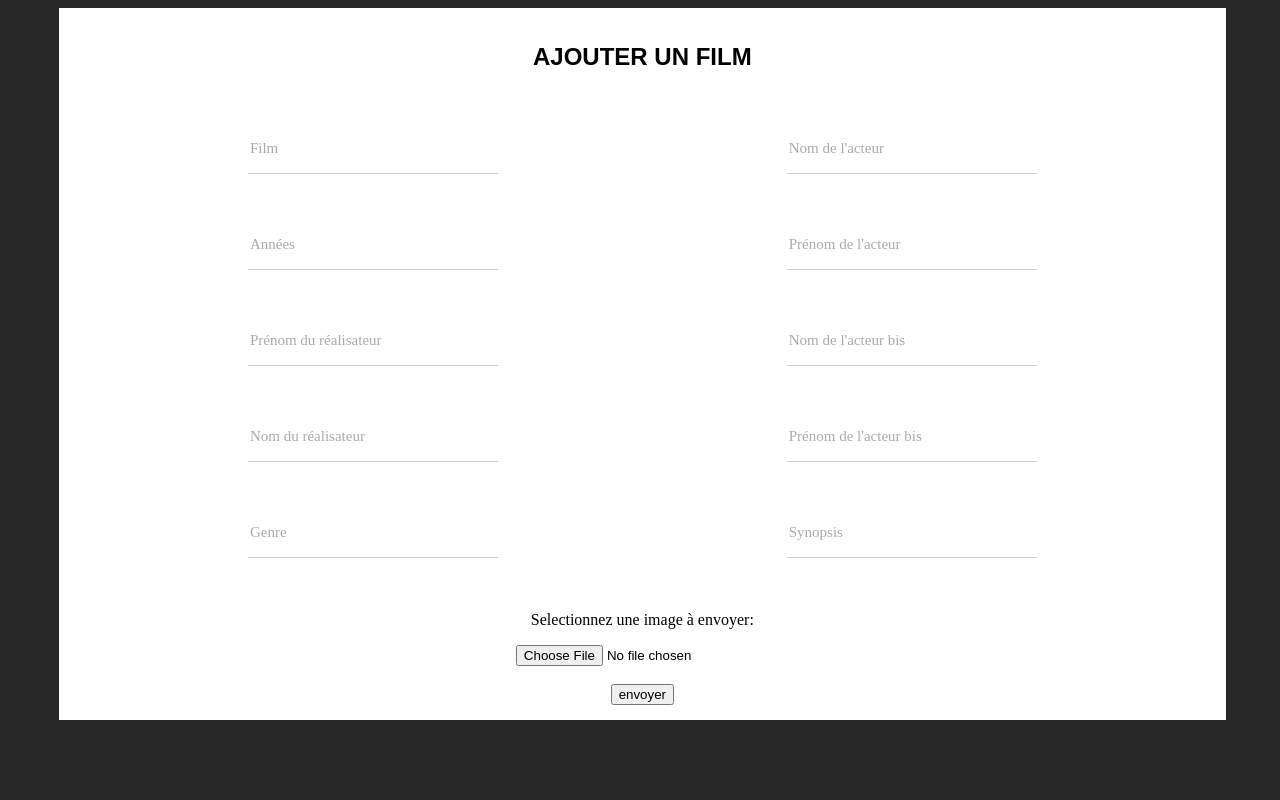
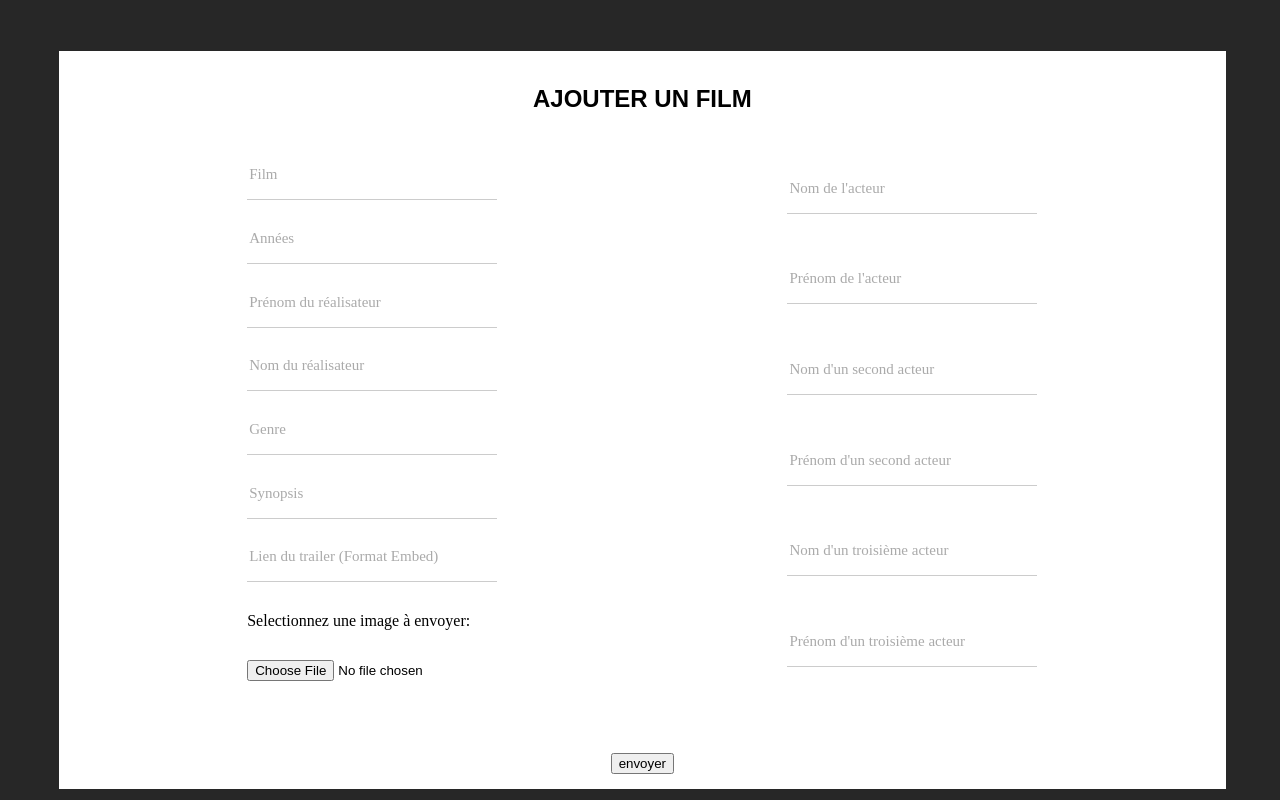
Before and after one commit to PierreHermey/movie_list, a PHP site: page /upload_form/index.html in a window 1280 px wide. Run offline with PHP 8.4, Linux system fonts and the light colour scheme.

Commit message:
final version

```diff
--- a/model.php
+++ b/model.php
@@ -1,7 +1,7 @@
 <?php
   try{
 
-    $bdd = new PDO('mysql:host=localhost;dbname=DB_Movie;charset=utf8', 'root', 'root');
+    $bdd = new PDO('mysql:host=localhost;dbname=movies;charset=utf8', 'root', 'stagiaire');
 
   }
   catch (Exception $e){
--- a/templates/index.html
+++ b/templates/index.html
@@ -65,6 +65,6 @@
         </script>
     </body>
     <footer>
-        <a href="../What-is-this-movie-master/upload_form/connexion.html">admin</a>
+        <a href="../movieFinal/upload_form/connexion.html">admin</a>
     </footer>
 </html>
--- a/upload_form/index.html
+++ b/upload_form/index.html
@@ -16,18 +16,22 @@
                 <input type="text" class="input" name="director_firstname" id="director_firstname" placeholder="Prénom du réalisateur">
                 <input type="text" class="input" name="director_lastname" id="director_lastname" placeholder="Nom du réalisateur">
                 <input type="text" class="input" name="gender" id="gender" placeholder="Genre">
+                <input type="text" class="input" name="description" id="description" placeholder="Synopsis">
+                <input type="url" class="input" name="trailer" id="trailer" placeholder="Lien du trailer (Format Embed)">
+                <p>Selectionnez une image à envoyer:</p>
+                <input  type="file" name="uploaded_file" id="uploaded_file">
             </div>
             <div class="card-section">
                 <input type="text" class="input" name="actor_lastname" id="actor_lastname" placeholder="Nom de l'acteur">
-                <input type="text" class="input" name="actor_firstname" id="actor2_firstname" placeholder="Prénom de l'acteur">
-                <input type="text" class="input" name="actor2_lastname" id="actor2_lastname" placeholder="Nom de l'acteur bis">
-                <input type="text" class="input" name="actor2_firstname" id="actor_firstname" placeholder="Prénom de l'acteur bis">
-                <input type="text" class="input" name="description" id="description" placeholder="Synopsis">
+                <input type="text" class="input" name="actor_firstname" id="actor_firstname" placeholder="Prénom de l'acteur">
+                <input type="text" class="input" name="actor2_lastname" id="actor2_lastname" placeholder="Nom d'un second acteur">
+                <input type="text" class="input" name="actor2_firstname" id="actor2_firstname" placeholder="Prénom d'un second acteur">
+                <input type="text" class="input" name="actor3_firstname" id="actor3_firstname" placeholder="Nom d'un troisième acteur">
+                <input type="text" class="input" name="actor3_lastname" id="actor3_lastname" placeholder="Prénom d'un troisième acteur">
+
             </div>
         </div>
         <div class="bottom">
-         <p>Selectionnez une image à envoyer:</p>
-            <input type="file" name="uploaded_file" id="uploaded_file">
             <br><br><button type="submit" value="Upload Image" name="submit">envoyer</button>
         </div>
         </form>
--- a/upload_form/style.css
+++ b/upload_form/style.css
@@ -12,12 +12,13 @@ h2{
 	width: 90%;
 	background-color: #ffffff;
 	padding: 15px;
-	margin-left: 4%;
+  margin-left: 4%;
+  margin-top: 4%;
 }
 
 .container{
 	display: flex;
-	height: 30em;
+	height: 34em;
 	justify-content:space-around;
 	margin: 30px;
 }
@@ -40,9 +41,6 @@ h2{
   height: 50px;
   left: 50%;
   width: 250px;
-  &:focus {
-    outline: none;
-  }
 }
 
 input::-webkit-input-placeholder {
```
Also changed, not shown: upload_form/upload.php (+27 -9 lines), img/Gran Torino.jpg (added).
